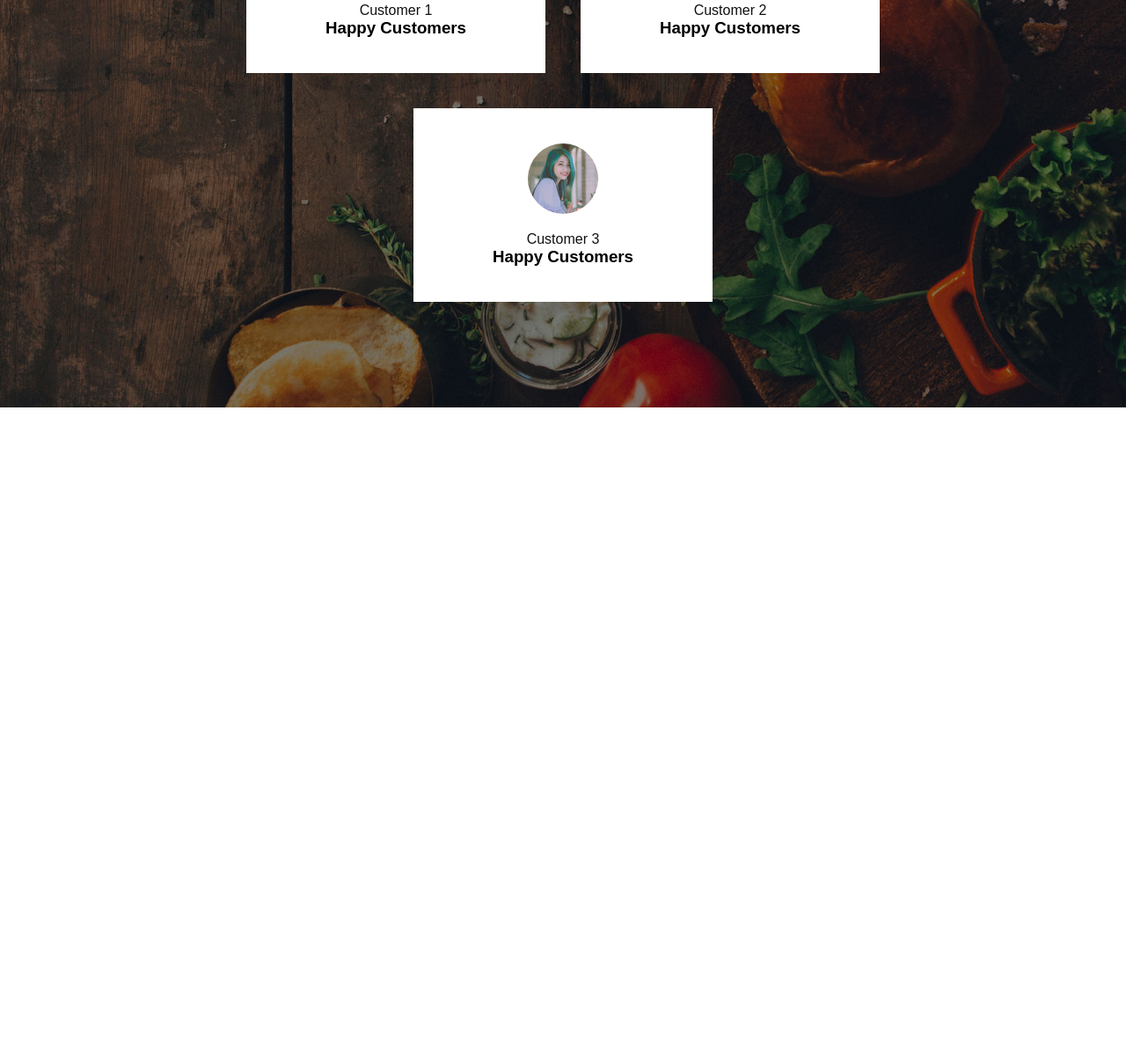
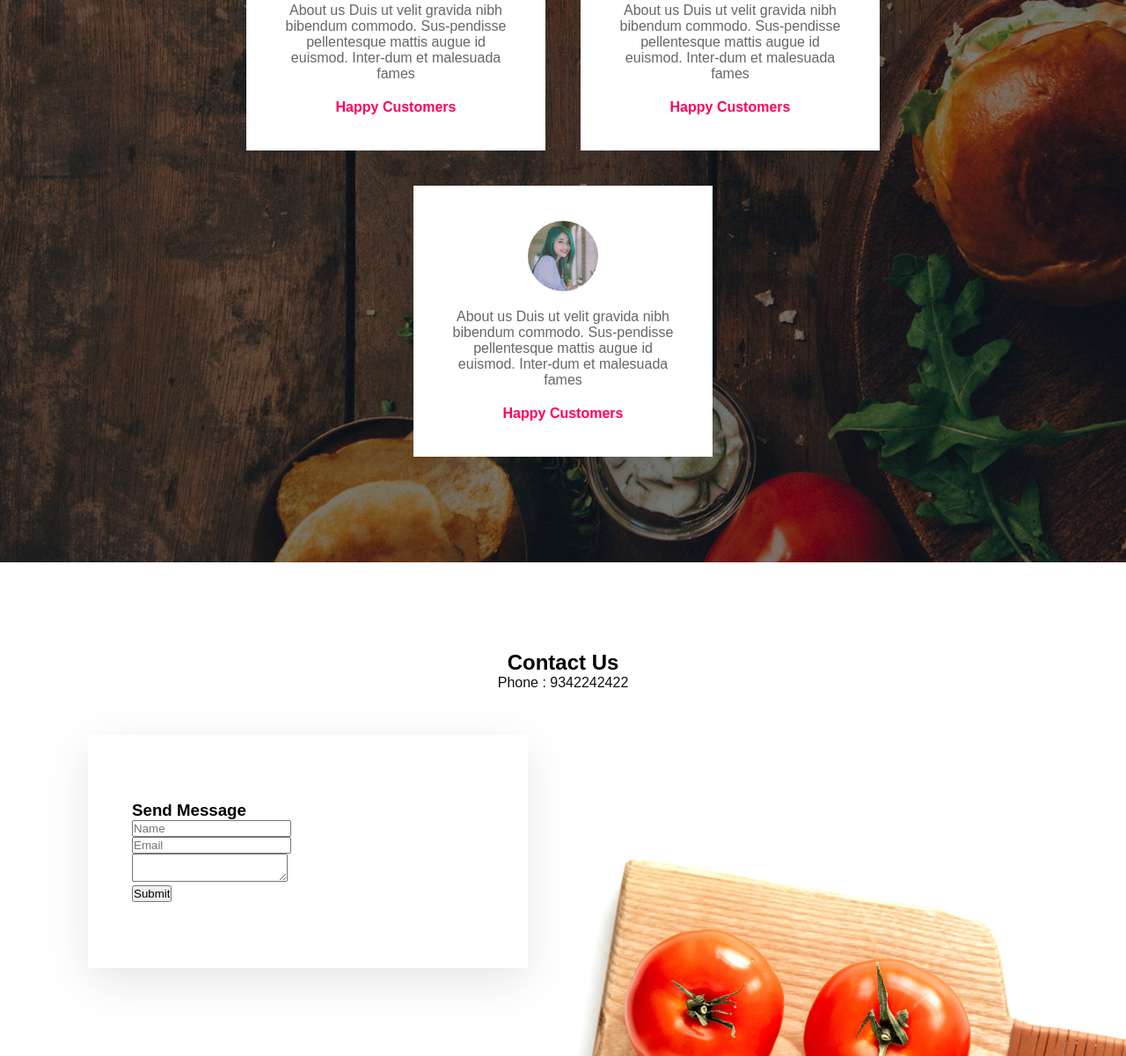
Before and after one commit to ASPankaj/onlineshop, a plain HTML site: page index.html in a window 1280 px wide. Shown: the part 3241-4441 px from the top of the page at 88% size. Before the commit the page ends 3704 px from the top, so only its background shows below. Drawn offline with Linux system fonts and the light colour scheme; a web font is replaced by a local one.

Commit message:
added small changes

```diff
--- a/css/main.css
+++ b/css/main.css
@@ -293,6 +293,43 @@ section{
 	text-align: center;
 }
 
+
+
+.HappyCustomers .content .box .text p{
+	color: #666;
+	font-size: italic;
+}
+
+
+.HappyCustomers .content .box .text h3{
+
+	margin-top: 20px;
+	color: #111;
+	font-size: 1em;
+	color: #ff0157;
+	font-weight: 600;
+
+}
+
+
+.contact{
+	background: url(../img/bg3.jpg);
+	background-size: cover;
+
+}
+
+.contactForm
+{
+	padding: 75px 50px;
+	background: #fff;
+	box-shadow: 0 15px 50px rgba(0,0,0,0.1);
+	max-width: 500px;
+	margin-top: 50px;
+}
+
+
+
+
 /*
 #navul {
 	list-style-type: none;
--- a/index.html
+++ b/index.html
@@ -125,7 +125,7 @@
 						<img src="img/testi1.jpg">
 					</div>
 					<div class="text">
-						<p>Customer 1</p>
+						<p> About us  Duis ut velit gravida nibh bibendum commodo. Sus-pendisse pellentesque mattis augue id euismod. Inter-dum et malesuada fames</p>
 						<h3>Happy Customers</h3>
 					</div>
 				</div>
@@ -134,7 +134,7 @@
 						<img src="img/testi2.jpg">
 					</div>
 					<div class="text">
-						<p>Customer 2</p>
+						<p> About us  Duis ut velit gravida nibh bibendum commodo. Sus-pendisse pellentesque mattis augue id euismod. Inter-dum et malesuada fames</p>
 						<h3>Happy Customers</h3>
 					</div>
 				</div>
@@ -143,16 +143,37 @@
 						<img src="img/testi3.jpg">
 					</div>
 					<div class="text">
-						<p>Customer 3</p>
+						<p> About us  Duis ut velit gravida nibh bibendum commodo. Sus-pendisse pellentesque mattis augue id euismod. Inter-dum et malesuada fames</p>
 						<h3>Happy Customers</h3>
 					</div>
 				</div>
+			</div>
+		  </section>
+
+		   <section class="contact" id="contact">
+            <div class="title">
+              <h2 id = "titleText"> <span>C</span>ontact Us</h2>
+			  <p>Phone : 9342242422</p>
+            </div>
+			<div class="contactForm">
+              <h3>Send Message</h3>
+			  	<div class="inputBox">
+				  <input type="text" placeholder="Name">
+				</div>
+				<div class="inputBox">
+				  <input type="text" placeholder="Email">
+				</div>
+				<div class="inputBox">
+				  <textarea placeholder="Name">	</textarea>
+				</div>
+				<div class="inputBox">
+				  <input type="submit" placeholder="Send">
+				</div>
+            </div>
+
+          </section>
 
 
-			</div>
-
-
-		  </section>
 
 
             <script type="text/javascript">
```
